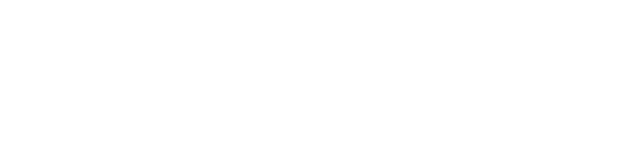
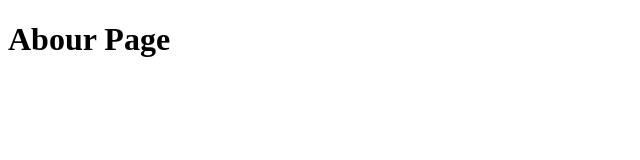
Before and after one commit to DeluxWebSite/github_actions, a plain HTML site: page index.html in a window 1280 px wide. Shown: the whole page, without its empty margins (0-640 px from the left). Drawn offline with Linux system fonts and the light colour scheme.

Commit message:
Update index.html

```diff
--- a/index.html
+++ b/index.html
@@ -4,11 +4,11 @@
 <head>
   <meta charset="UTF-8">
   <meta name="viewport" content="width=device-width, initial-scale=1.0">
-  <title>Document</title>
+  <title>About page - Github Actions</title>
 </head>
 
 <body>
-
+  <h1>Abour Page</h1>
 </body>
 
 </html>
```
